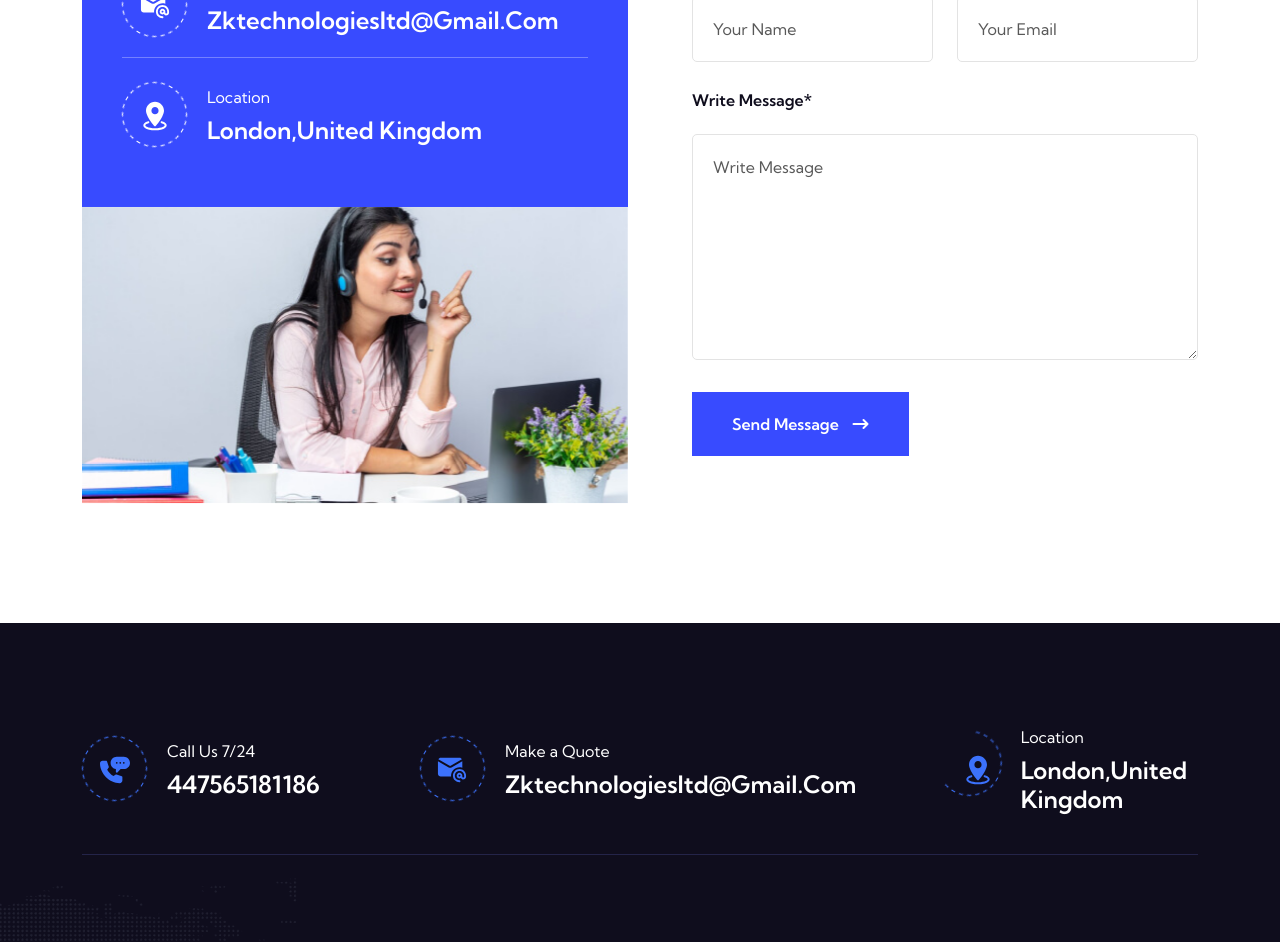
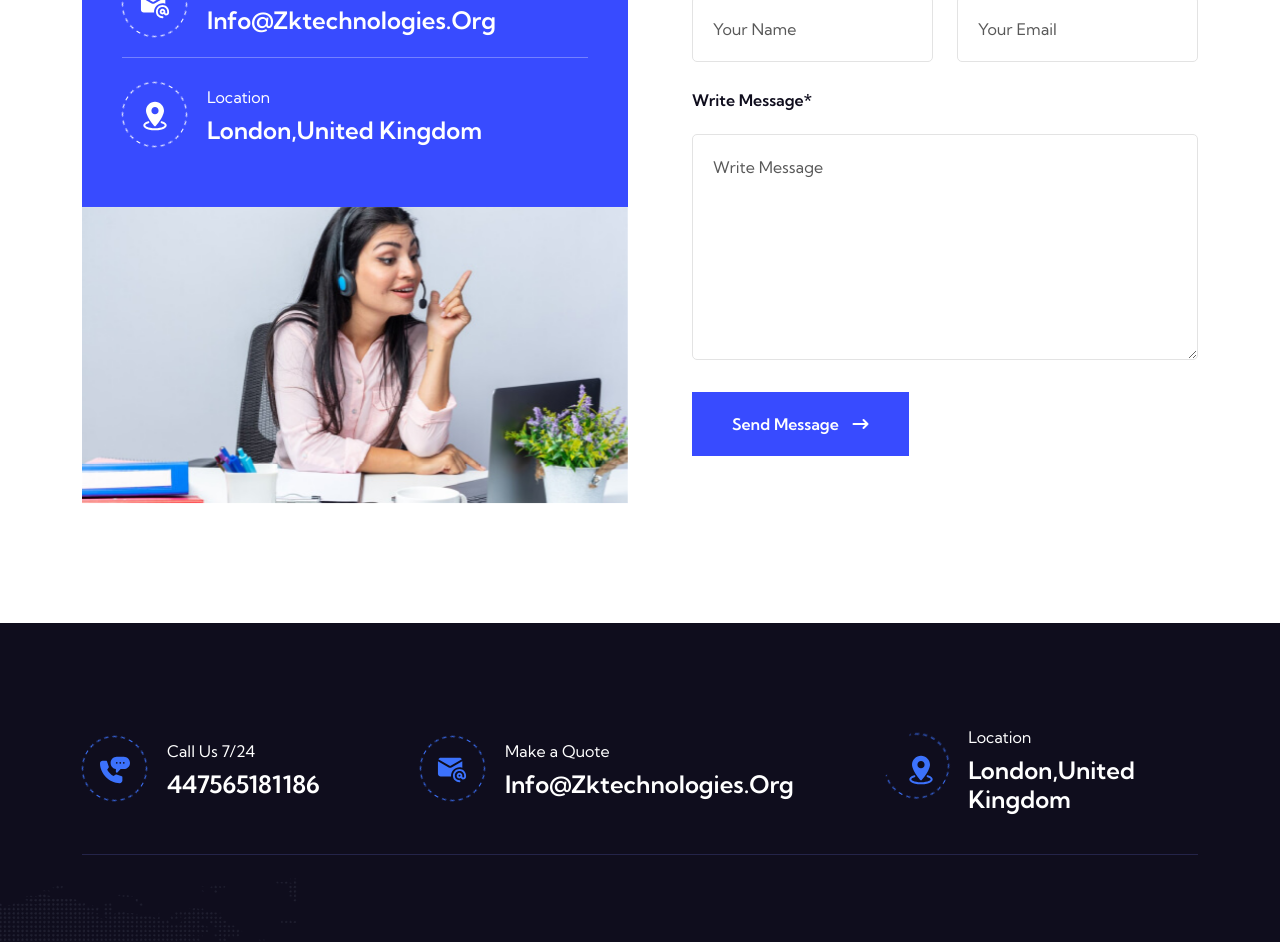
Before and after one commit to shiftuptech/zktechnologies, a plain HTML site: page contact.html in a window 1280 px wide. Shown: the part 915-1857 px from the top of the page. Drawn offline with Linux system fonts and the light colour scheme.

Commit message:
email change update

```diff
--- a/contact.html
+++ b/contact.html
@@ -117,7 +117,7 @@
                                         <i class="fal fa-envelope"></i>
                                     </div>
                                     <div class="offcanvas__contact-text">
-                                        <a href="mailto:zktechnologiesltd@gmail.com"><span class="mailto:zktechnologiesltd@gmail.com">zktechnologiesltd@gmail.com</span></a>
+                                        <a href="mailto:info@zktechnologies.org"><span class="mailto:info@zktechnologies.org">info@zktechnologies.org</span></a>
                                     </div>
                                 </li>
                                 <li class="d-flex align-items-center">
@@ -163,7 +163,7 @@
                         <ul class="contact-list">
                             <li>
                                 <i class="far fa-envelope"></i>
-                                <a href="mailto:zktechnologiesltd@gmail.com" class="link">zktechnologiesltd@gmail.com</a>
+                                <a href="mailto:info@zktechnologies.org" class="link">info@zktechnologies.org</a>
                             </li>
                             <li>
                                 <i class="fa-solid fa-phone-volume"></i>
@@ -305,7 +305,7 @@
                                         <div class="content">
                                             <p>Make a Quote</p>
                                             <h3>
-                                                <a href="mailto:zktechnologiesltd@gmail.com">zktechnologiesltd@gmail.com</a>
+                                                <a href="mailto:info@zktechnologies.org">info@zktechnologies.org</a>
                                             </h3>
                                         </div>
                                     </div>
@@ -395,7 +395,7 @@
                         <div class="content">
                             <p>Make a Quote</p>
                             <h3>
-                                <a href="mailto:zktechnologiesltd@gmail.com">zktechnologiesltd@gmail.com</a>
+                                <a href="mailto:info@zktechnologies.org">info@zktechnologies.org</a>
                             </h3>
                         </div>
                     </div>
```
Also changed, not shown: index.html (+3 -3 lines).
